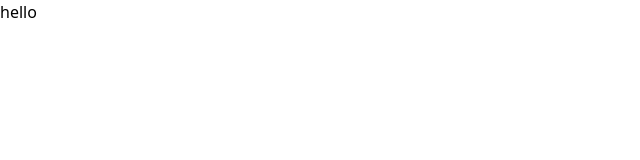
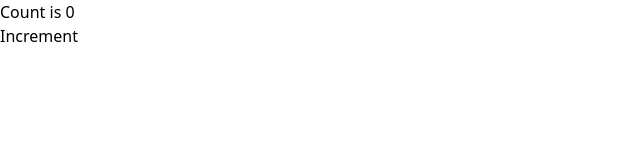
Before and after one commit to keshab4855/react-practice, a React (Create React App) app in the folder final/: page / in a window 1280 px wide. Shown: the top 160 px of the page, without its empty margins (0-640 px from the left). Built offline with nearby package versions, Linux system fonts and the light colour scheme.

Commit message:
starting with useReducers

```diff
--- a/final/src/App.js
+++ b/final/src/App.js
@@ -1,5 +1,16 @@
+import { useState } from "react";
+import CounterPage from "./components/CounterPage";
+
 function App() {
-  return <div>hello</div>;
+  const [count, setCount] = useState(0);
+  const handleOnSubmit = (updatedCount) => {
+    setCount(updatedCount);
+  };
+  return (
+    <div>
+      <CounterPage count={count} handleOnSubmit={handleOnSubmit} />
+    </div>
+  );
 }
 
 export default App;
--- /dev/null
+++ b/final/src/components/CounterPage.js
@@ -0,0 +1,16 @@
+import React from "react";
+
+const CounterPage = ({ count, handleOnSubmit }) => {
+  const increment = () => {
+    const updatedCount = count + 1;
+    return handleOnSubmit(updatedCount);
+  };
+  return (
+    <div>
+      <h1>Count is {count}</h1>
+      <button onClick={increment}>Increment</button>
+    </div>
+  );
+};
+
+export default CounterPage;
```
